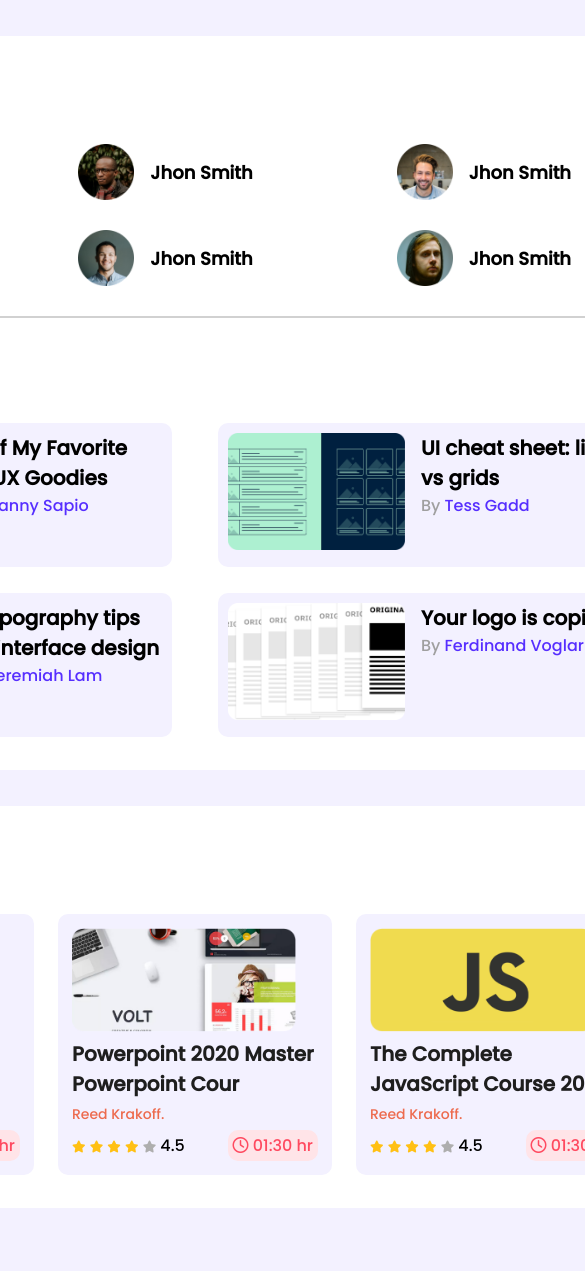
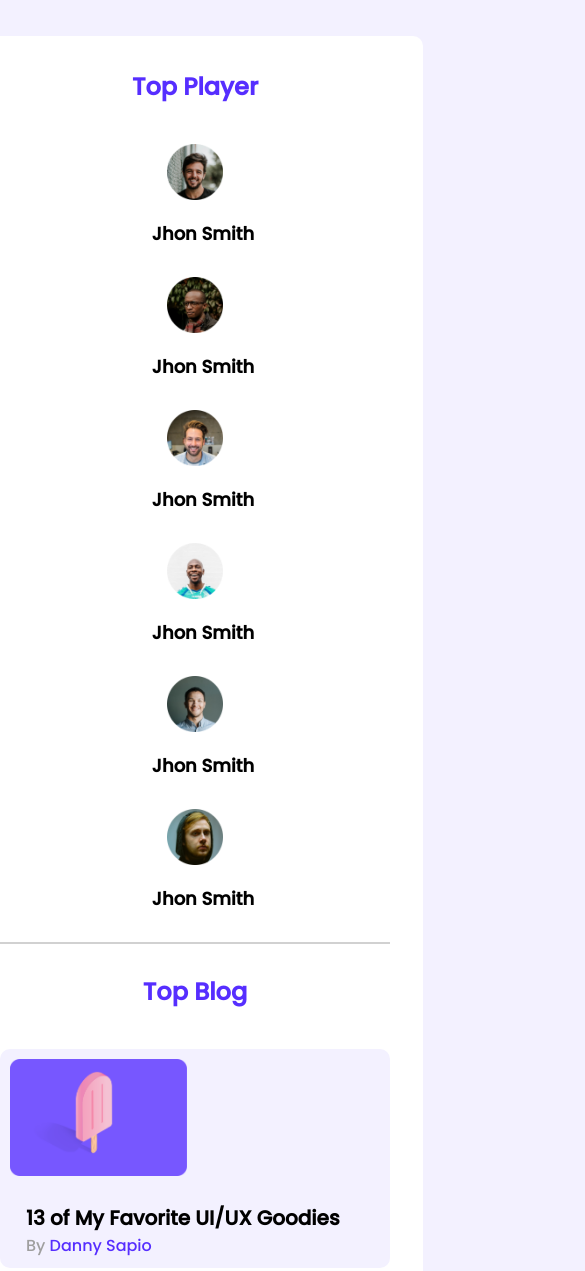
Before and after one commit to Kader-Goni/Leader-Bord-CSS3, a plain HTML site: page index.html in a window 390 px wide. Shown: the top 1271 px of the page, 585 px wide, since content can reach past the window. Before the commit the page ends 1208 px from the top, so only its background shows below. Drawn offline with Linux system fonts and the light colour scheme.

Commit message:
responsive

```diff
--- a/css/style.css
+++ b/css/style.css
@@ -186,3 +186,50 @@ hr{
     -ms-border-radius: 10px;
     -o-border-radius: 10px;
 }
+
+
+/* Media Query Responsive */
+
+
+@media only screen and (max-width:688px) {
+
+    .container{
+        width: 100%;
+    }
+
+    .section-title {
+        text-align: center;
+    }
+
+    .players , .blogs , .courses{
+        grid-template-columns: repeat(1, 1fr);
+
+    }
+
+    .player , .blog , .course{
+        flex-direction: column;
+        gap: 20px;
+    }
+
+    .course{
+        /* width: 50%; */
+        margin-bottom: 20px;
+    }
+
+}
+
+@media only screen and (min-width:688px) and (max-width:992px) {
+
+    .container{
+        width: 100%;
+    }
+
+    .section-title {
+        text-align: center;
+    }
+
+    .players .blogs , .courses{
+        grid-template-columns: repeat(2, 1fr);
+        grid-row-gap: 20px;
+    }
+}
```
